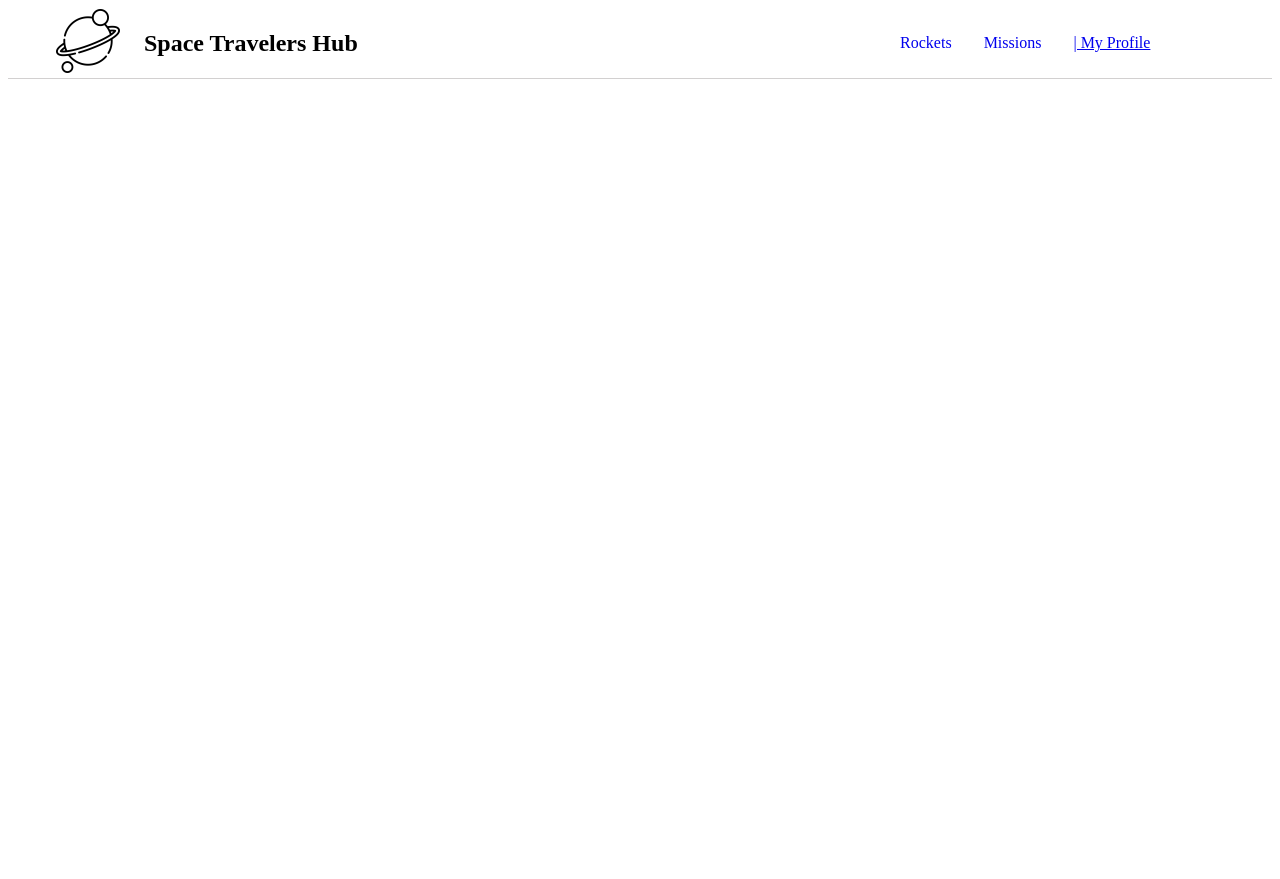
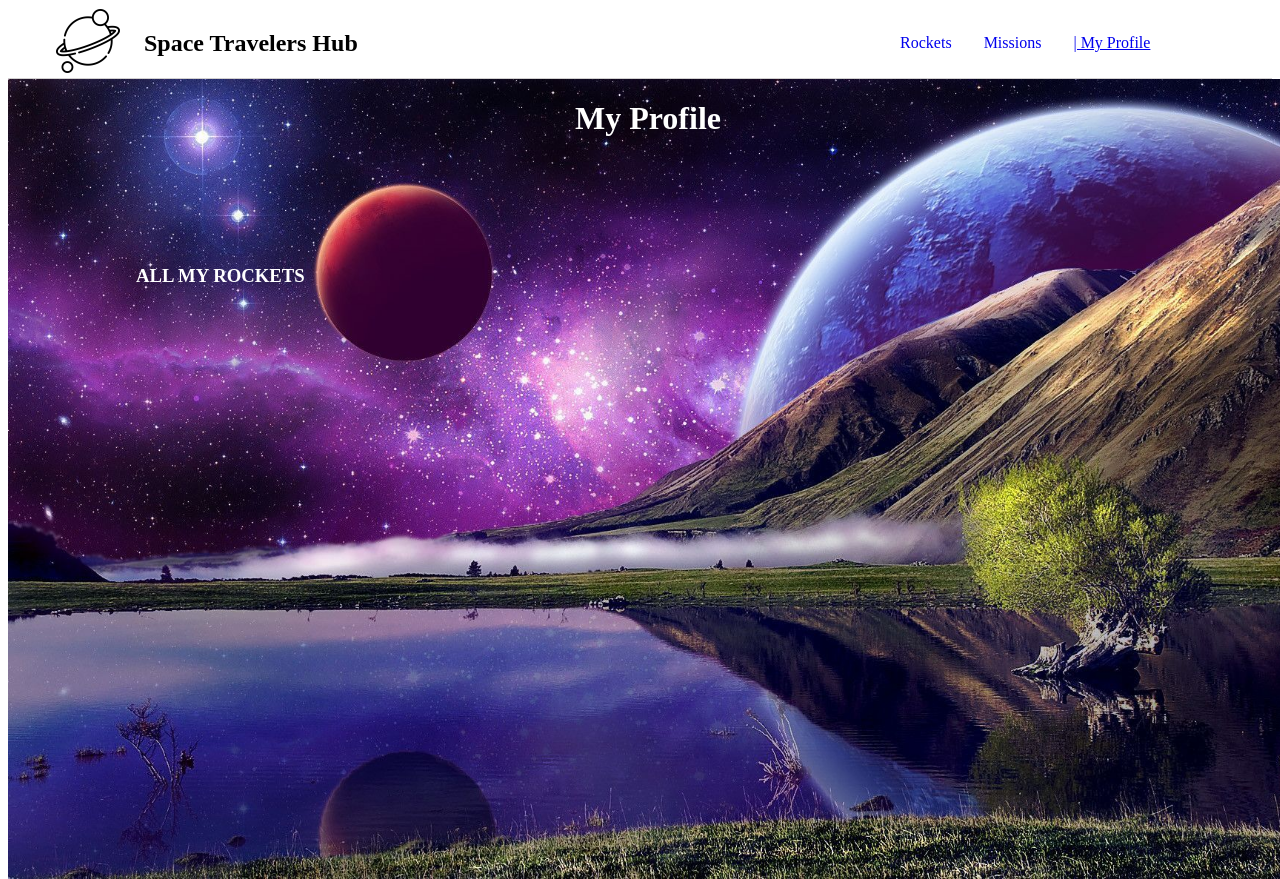
Before and after one commit to DiegoMero/react-group-capstone, a React (Create React App) app: page /MyProfile in a window 1280 px wide. Before the commit the page ends 800 px from the top, so only its background shows below. Built offline with nearby package versions, Linux system fonts and the light colour scheme.

Commit message:
Add the profile page and display the rockets into the page

```diff
--- a/src/App.js
+++ b/src/App.js
@@ -1,7 +1,7 @@
 import { Routes, Route } from 'react-router-dom';
 import React from 'react';
 import Navbar from './components/Navbar';
-import MyProfile from './components/MyProfile';
+import MyProfile from './components/Profile/MyProfile';
 import Missions from './components/Missions/Missions';
 import Rockets from './components/Rockets/Rockets';
 
--- a/src/components/MyProfile.js
+++ /dev/null
@@ -1,6 +0,0 @@
-const MyProfile = () => (
-  <>
-  </>
-);
-
-export default MyProfile;
--- /dev/null
+++ b/src/components/Profile/MyProfile.js
@@ -0,0 +1,28 @@
+import React from 'react';
+import '../style/Profile.css';
+import { useSelector } from 'react-redux';
+import RocketProfile from './RocketProfile';
+
+function MyProfile() {
+  const rockets = useSelector((state) => state.rockets);
+  const displayRocket = rockets.filter((rocket) => rocket.rocketReserved === true);
+
+  return (
+    <div className="profile-container">
+      <h1>My Profile</h1>
+      <div className="card-container">
+        <div className="rockets">
+          <h3 className="title">ALL MY ROCKETS</h3>
+          {displayRocket.map((rocket) => (
+            <RocketProfile
+              key={rocket.rockedId}
+              name={rocket.rocketName}
+            />
+          ))}
+        </div>
+      </div>
+    </div>
+  );
+}
+
+export default MyProfile;
--- /dev/null
+++ b/src/components/Profile/RocketProfile.js
@@ -0,0 +1,18 @@
+/* eslint-disable linebreak-style */
+import React from 'react';
+import '../style/Profile.css';
+import propTypes from 'prop-types';
+
+function RocketProfile({ name }) {
+  return (
+    <div className="rocket-profile">
+      <h4 className="name">{name}</h4>
+    </div>
+  );
+}
+
+export default RocketProfile;
+
+RocketProfile.propTypes = {
+  name: propTypes.string.isRequired,
+};
--- /dev/null
+++ b/src/components/style/Profile.css
@@ -0,0 +1,35 @@
+.profile-container h1 {
+  text-align: center;
+  color: #fff;
+}
+
+.profile-container {
+  background-image: url('../Rockets/background/space.jpg');
+  height: 100vh;
+  width: 100%;
+  position: absolute;
+  background-size: cover;
+}
+
+.title {
+  margin-left: 10%;
+  margin-top: 10%;
+  color: #fff;
+}
+
+.rocket-profile {
+  margin-left: 10%;
+  width: 13%;
+}
+
+div .rocket-profile:nth-child(even) {
+  background-color: #27374686;
+  color: #fff;
+}
+
+.name {
+  border: 1px solid #000;
+  margin: 0%;
+  padding: 10%;
+  color: #fff;
+}
```
